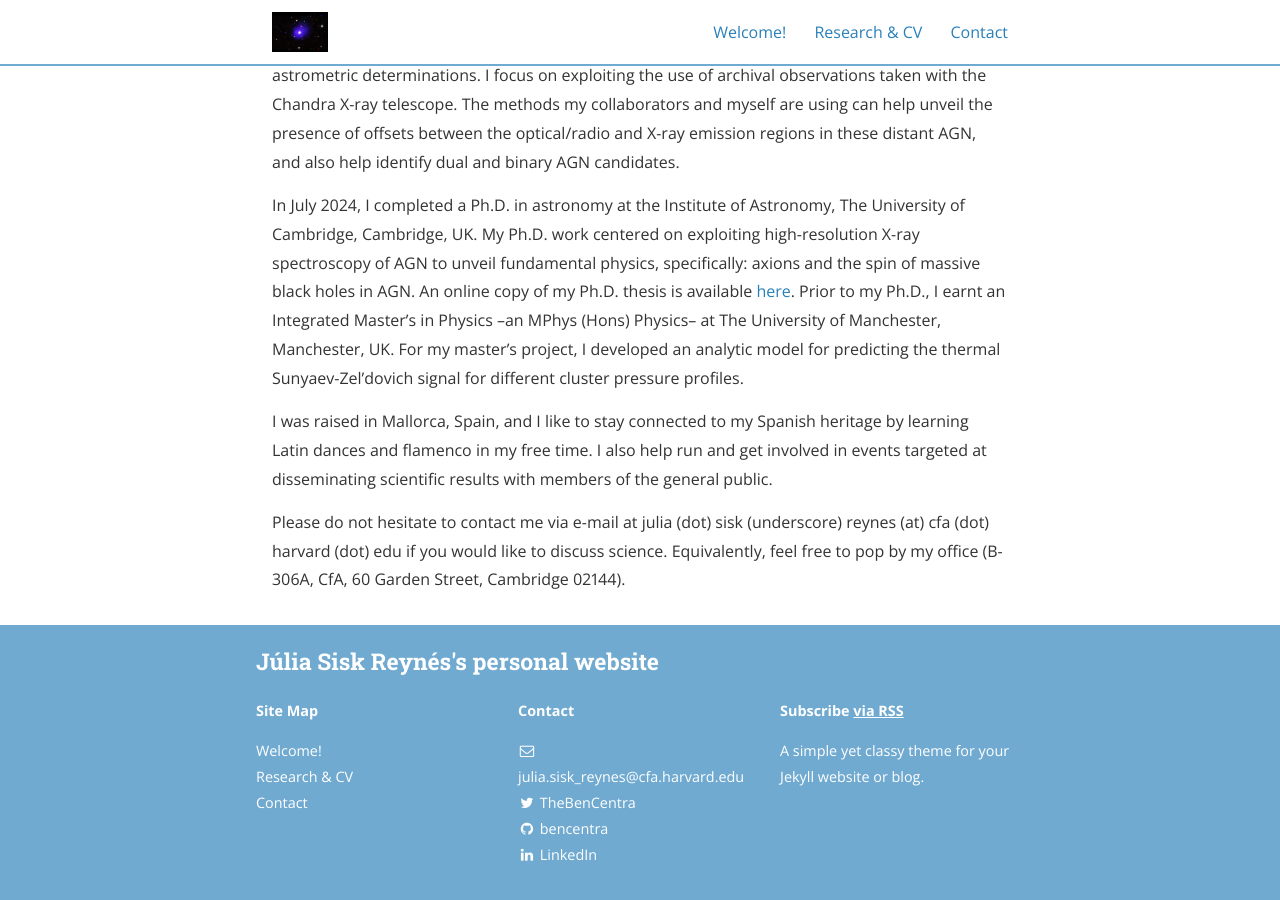
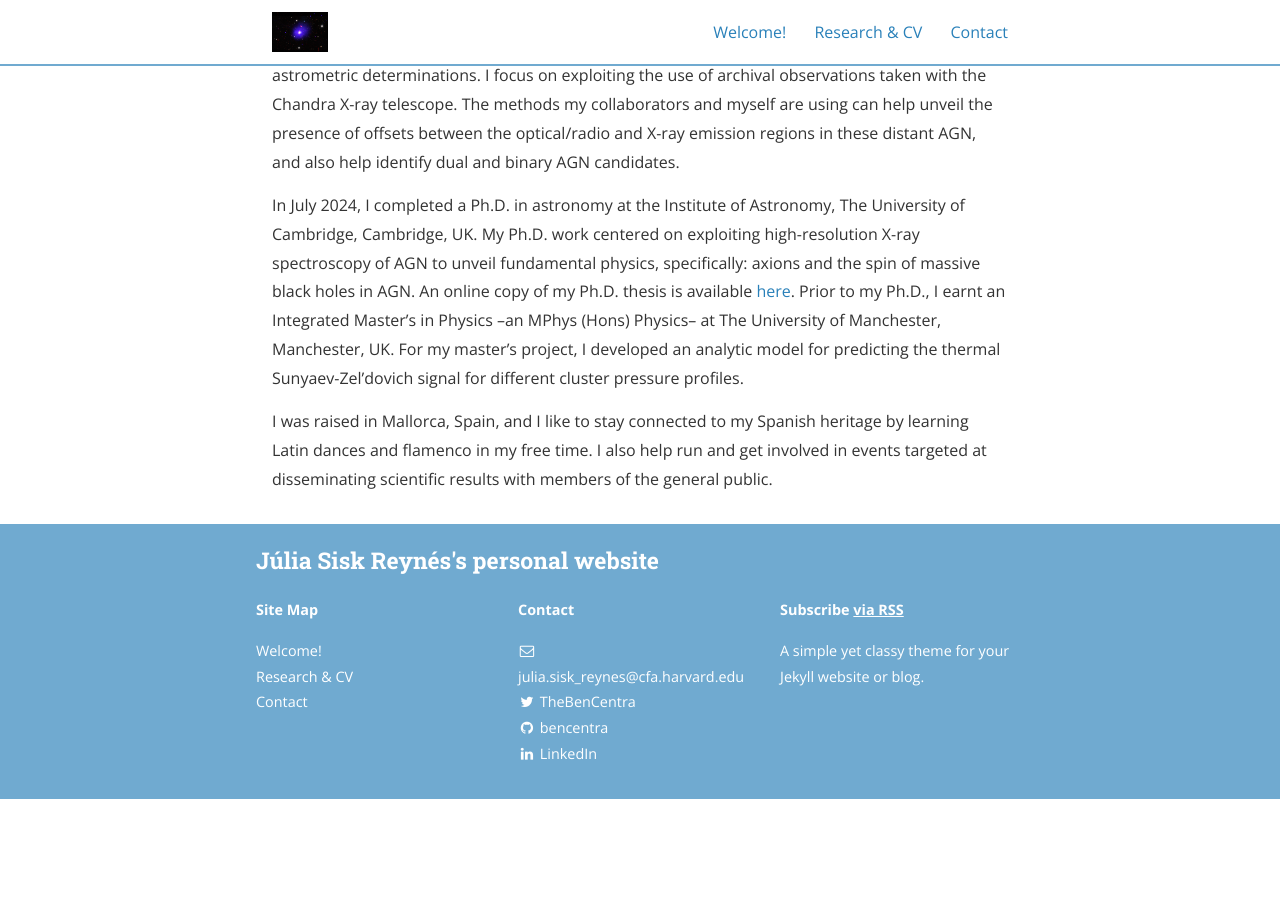
Before and after one commit to jsiskreynes-astro/jsiskreynes-astro.github.io, a Jekyll site: the page built from index.md, in a window 1280 px wide and 900 px high, scrolled down 504 px. Built offline with Jekyll 4.4.1, drawn with Linux system fonts in a browser that asks for light colours; nearby versions of some CDN libraries; after the commit the page ends 1303 px from its top, so only the background shows below that.

```diff
--- a/index.md
+++ b/index.md
@@ -13,8 +13,6 @@ In July 2024, I completed a Ph.D. in astronomy at the Institute of Astronomy, Th
 
 I was raised in Mallorca, Spain, and I like to stay connected to my Spanish heritage by learning Latin dances and flamenco in my free time. I also help run and get involved in events targeted at disseminating scientific results with members of the general public.
 
-Please do not hesitate to contact me via e-mail at julia (dot) sisk (underscore) reynes (at) cfa (dot) harvard (dot) edu if you would like to discuss science. Equivalently, feel free to pop by my office (B-306A, CfA, 60 Garden Street, Cambridge 02144).
-
 [centrarium]: https://github.com/bencentra/centrarium
 [bencentra]: http://bencentra.com
 [jekyll]: https://github.com/jekyll/jekyll
```
Also changed, not shown: resume.md (+2 -2 lines).
